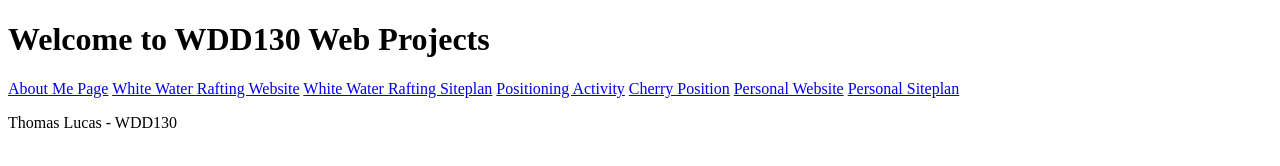
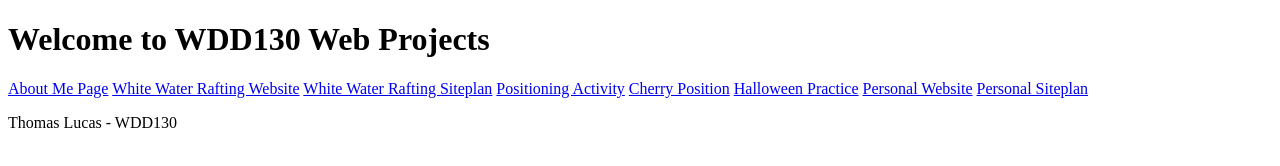
Before and after one commit to ThomaseLucas/WDD-130-05, a plain HTML site: page index.html in a window 1280 px wide. Drawn offline with Linux system fonts and the light colour scheme.

Commit message:
i added a path to the halloween file

```diff
--- a/index.html
+++ b/index.html
@@ -8,6 +8,7 @@
   <a href="wwr/site-plan-rafting.html">White Water Rafting Siteplan</a>
   <a href="Practice/positioning/positioning.html">Positioning Activity</a>
   <a href="Practice/cherries.html">Cherry Position</a>
+  <a href="Practice/Halloween/halloween.html">Halloween Practice</a>
   <a href="#">Personal Website</a>
   <a href="#">Personal Siteplan</a>
 </nav>
```
